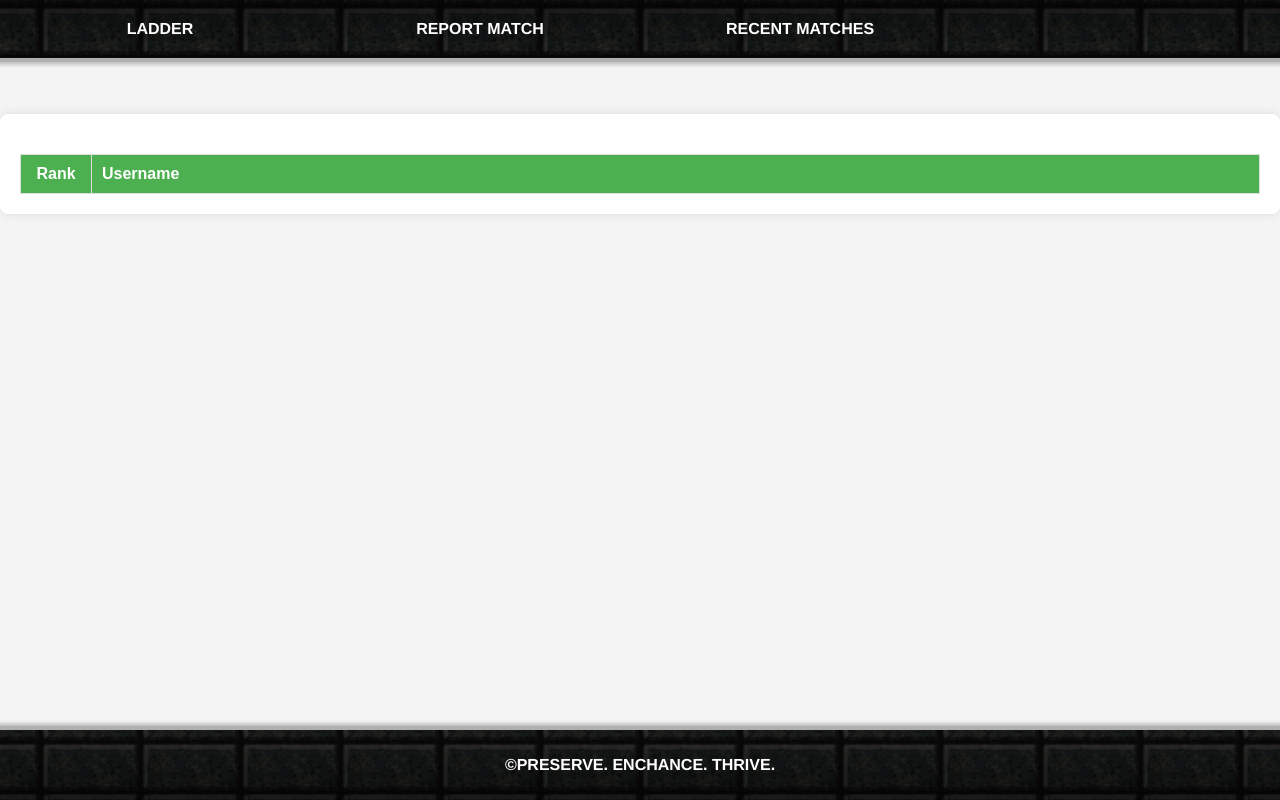
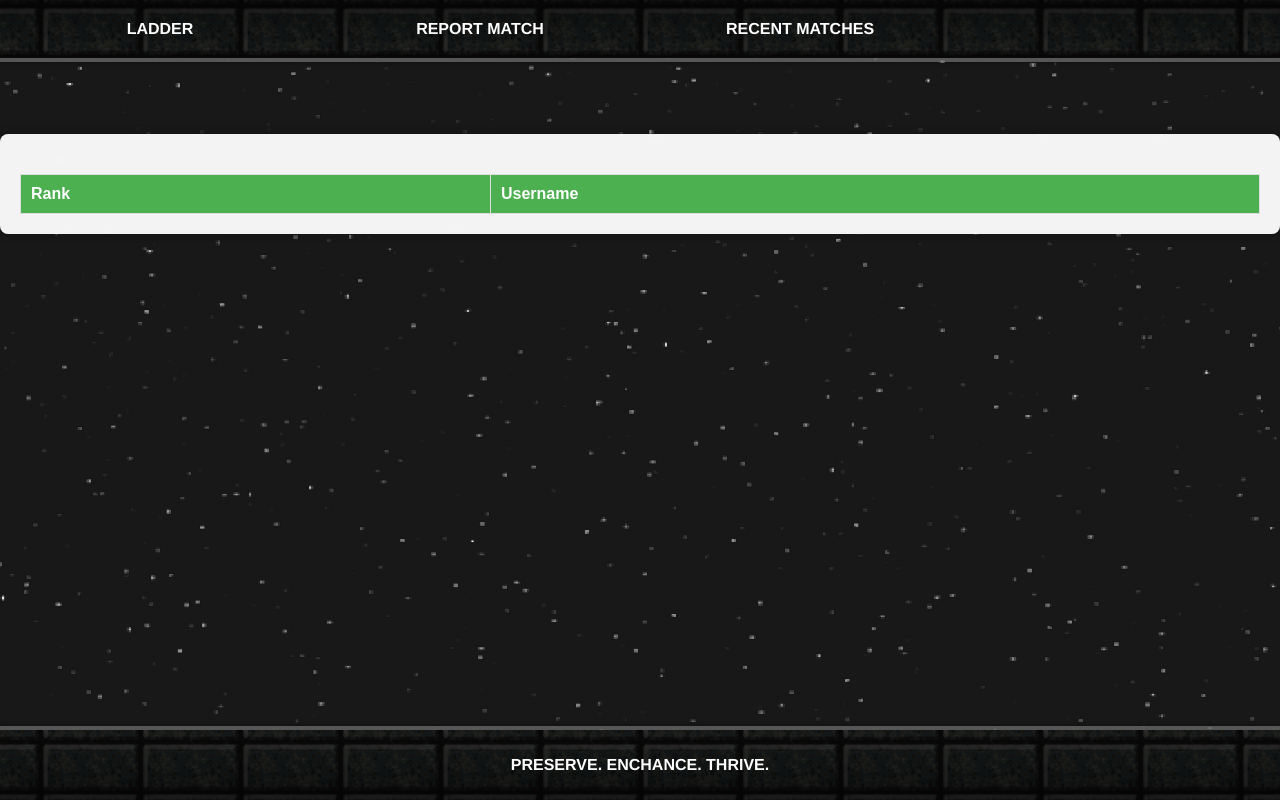
Before and after one commit to CodeOrangelt/RDL-D1-Ladder, a PHP site: page / in a window 1280 px wide. Run offline with PHP 8.4, Linux system fonts and the light colour scheme; lists and menus that the app fills with data are empty; some libraries are stand-ins or nearby versions.

Commit message:
adding background to index.html + shimmer for #!

```diff
--- a/footer.html
+++ b/footer.html
@@ -1,5 +1,5 @@
 <footer>
     <div class="footer-content">
-        <p>&copy;PRESERVE. ENCHANCE. THRIVE.</p>
+        <p>PRESERVE. ENCHANCE. THRIVE.</p>
     </div>
 </footer>
--- a/style.css
+++ b/style.css
@@ -1,18 +1,22 @@
 body {
     font-family: Arial, sans-serif;
-    background-color: #f4f4f4;
+    background: url('images/descentspace.png');
+    background-size: cover;
+    background-position: center;
+    background-attachment: fixed;
     margin: 0;
-    padding: 0;
+    padding: 60px 0 0 0;  /* Account for fixed navbar */
 }
 
 .container {
     width: auto; /* Make container full-width */
-    margin: auto;
+    margin: 20px auto;
     overflow: hidden;
     padding: 20px;
-    background-color: #fff;
-    box-shadow: 0 0 10px rgba(0, 0, 0, 0.1);
+    background-color: rgba(255, 255, 255, 0.95); /* Slightly transparent white */
+    box-shadow: 0 0 10px rgba(0, 0, 0, 0.2);
     border-radius: 8px;
+    backdrop-filter: blur(5px); /* Add slight blur to background */
 }
 
 h1 {
@@ -46,10 +50,16 @@ tr:nth-child(even) {
 }
 
 /* Shimmer effect for the #1 player */
-.shimmer {
-    background: linear-gradient(90deg, rgba(255, 215, 0, 0.2) 25%, rgba(255, 215, 0, 0.8) 50%, rgba(255, 215, 0, 0.2) 75%);
+#ladder tr:first-child td:first-child {
+    background: linear-gradient(90deg,
+        rgba(255, 215, 0, 0.2) 25%,
+        rgba(255, 215, 0, 0.8) 50%,
+        rgba(255, 215, 0, 0.2) 75%
+    );
     background-size: 200% 100%;
     animation: shimmer 2s infinite;
+    font-weight: bold;
+    color: #000;
 }
 
 @keyframes shimmer {
@@ -61,11 +71,12 @@ tr:nth-child(even) {
     }
 }
 
-/* Adjust rank column width in ladder table */
-#ladder th:first-child,
+/* Make sure the shimmer is contained within the cell */
 #ladder td:first-child {
-    width: 50px; /* Make rank column narrower */
-    text-align: center; /* Center the rank numbers */
+    width: 50px;
+    text-align: center;
+    position: relative;
+    overflow: hidden;
 }
 
 #ladder td[title] {
```
